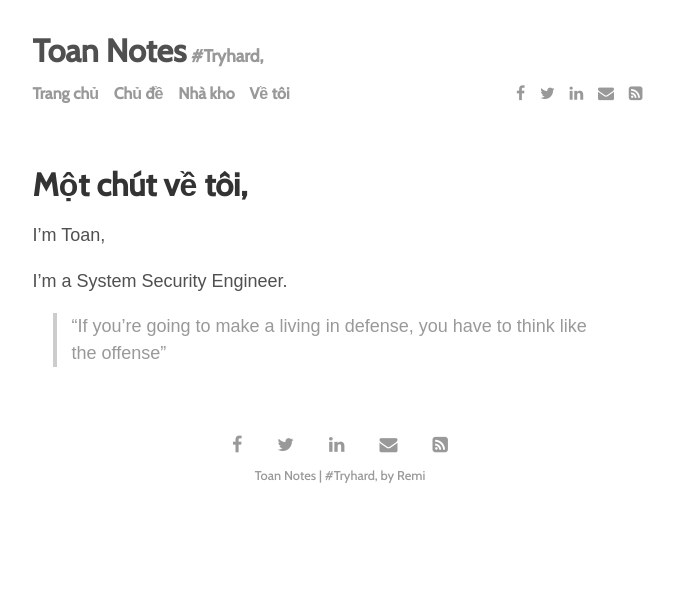
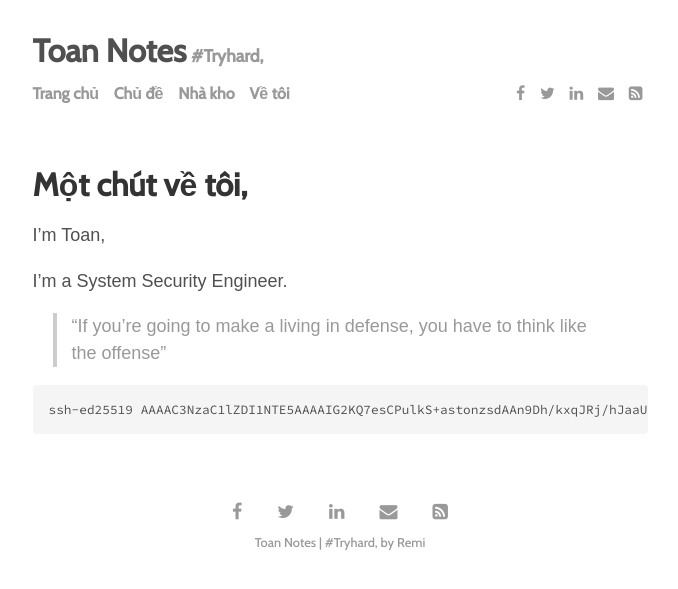
Before and after one commit to toannai/blog, a Jekyll site: the page built from menu/about.md, in a window 1280 px wide. Shown: the top 589 px of the page, without its empty margins (300-978 px from the left). Built offline with Jekyll 4.4.1, drawn with Linux system fonts in a browser that asks for light colours; some web fonts are replaced.

Commit message:
add public key

````diff
--- a/menu/about.md
+++ b/menu/about.md
@@ -9,3 +9,7 @@ I'm Toan,
 I'm a System Security Engineer.
 
 > "If you’re going to make a living in defense, you have to think like the offense"
+
+```
+ssh-ed25519 AAAAC3NzaC1lZDI1NTE5AAAAIG2KQ7esCPulkS+astonzsdAAn9Dh/kxqJRj/hJaaUT8 remi@home
+```
````
